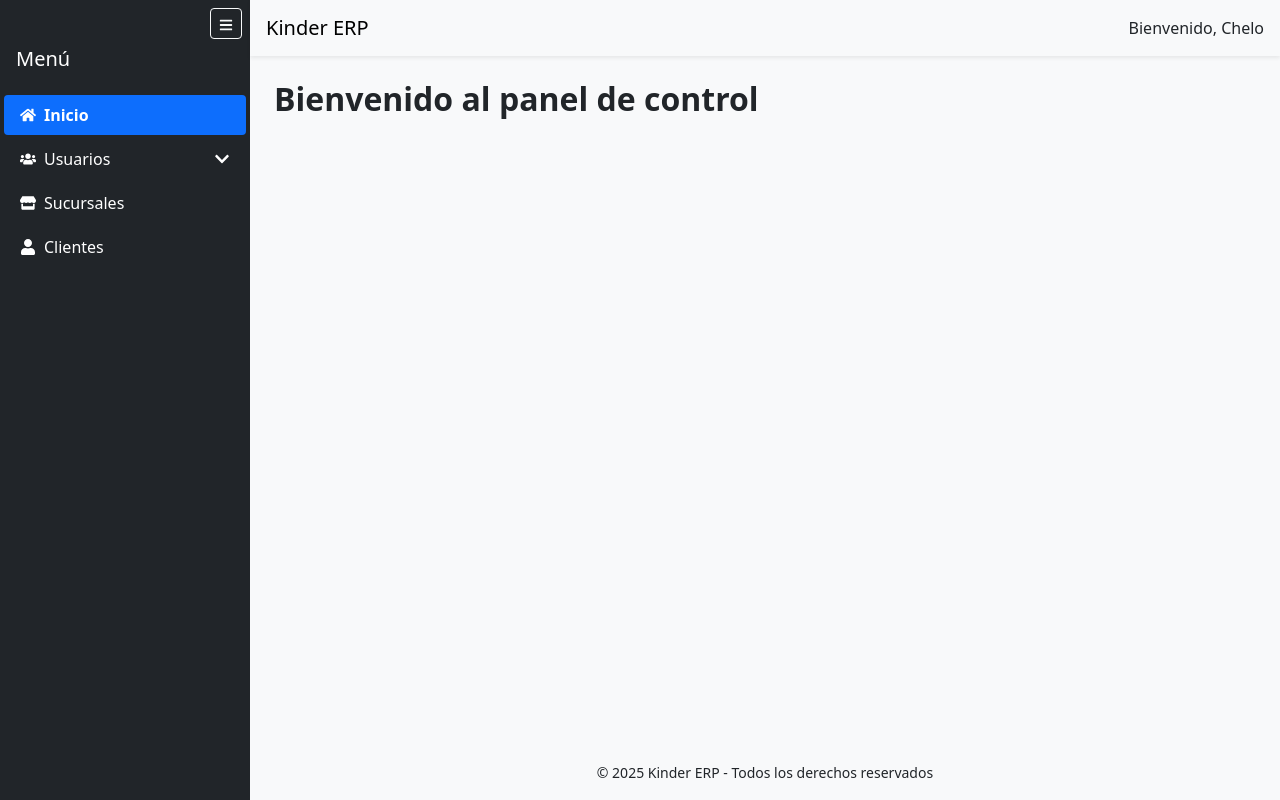
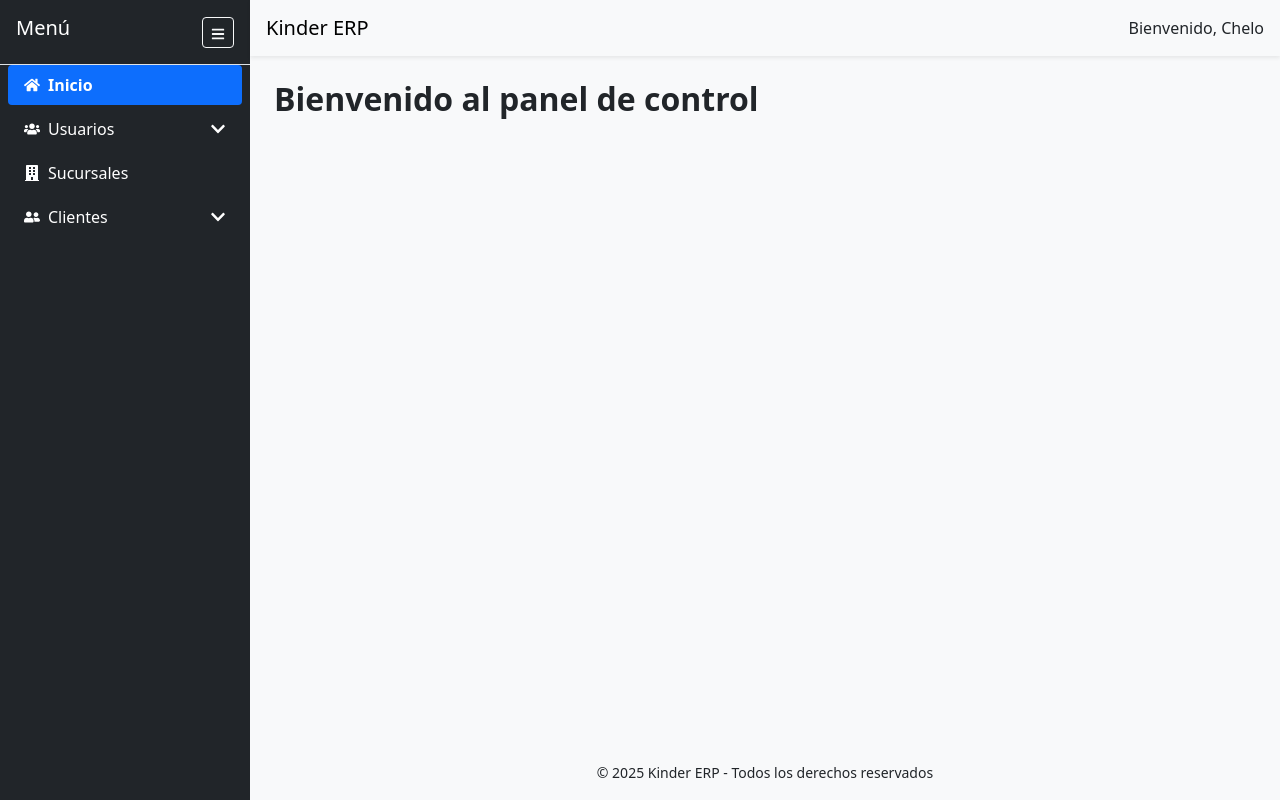
Before and after one commit to chelochambi/kinder-frontend, a React (Vite) app: page / in a window 1280 px wide. Built offline with nearby package versions, Linux system fonts and the light colour scheme.

Commit message:
sidebar modificado y corregido

```diff
--- a/src/components/Sidebar.jsx
+++ b/src/components/Sidebar.jsx
@@ -1,92 +1,57 @@
 import { useState, useEffect } from "react";
 import { Link, useLocation } from "react-router-dom";
-import { FaHome, FaUsers, FaStore, FaUser, FaChevronDown, FaChevronUp, FaBars } from "react-icons/fa";
-import "../assets/css/sidebar.css"; // Archivo con estilos personalizados
+import { FaBars, FaChevronDown, FaChevronUp } from "react-icons/fa";
+import { menuItems } from "../data/menuItems";
 
 export default function Sidebar() {
+  const [isCollapsed, setIsCollapsed] = useState(false);
+  const [openMenus, setOpenMenus] = useState([]); // para controlar submenús abiertos
   const location = useLocation();
 
-  // Estado para sidebar colapsado o no
-  const [isCollapsed, setIsCollapsed] = useState(false);
-
-  // Estado para controlar qué menús padres están abiertos
-  const [openMenus, setOpenMenus] = useState([]);
-
-  // Menú con íconos, rutas y submenús
-  const menuItems = [
-    { id: 1, label: "Inicio", icon: FaHome, path: "/" },
-    {
-      id: 2,
-      label: "Usuarios",
-      icon: FaUsers,
-      subMenus: [
-        { id: 21, label: "Roles", path: "/roles" },
-        { id: 22, label: "Usuarios", path: "/usuarios" },
-      ],
-    },
-    { id: 3, label: "Sucursales", icon: FaStore, path: "/sucursales" },
-    { id: 4, label: "Clientes", icon: FaUser, path: "/clientes" },
-  ];
-
-  // Abrir automáticamente el menú padre si la ruta actual es un submenú
+  // Al cargar el componente o cambiar ruta, abrir automáticamente el submenú correspondiente
   useEffect(() => {
-    // Buscar qué menús padres tienen un submenú activo
-    const activeParentIds = menuItems
+    // Buscar qué menús padres tienen un submenú con la ruta actual
+    const menusToOpen = menuItems
       .filter(
         (menu) =>
           menu.subMenus &&
-          menu.subMenus.some((sm) => sm.path === location.pathname)
+          menu.subMenus.some((sub) => sub.path === location.pathname)
       )
       .map((menu) => menu.id);
 
-    setOpenMenus(activeParentIds);
+    setOpenMenus(menusToOpen);
   }, [location.pathname]);
 
   // Función para abrir/cerrar submenú
   const toggleSubMenu = (id) => {
-    if (openMenus.includes(id)) {
-      setOpenMenus(openMenus.filter((openId) => openId !== id));
-    } else {
-      setOpenMenus([...openMenus, id]);
-    }
+    setOpenMenus((prev) =>
+      prev.includes(id) ? prev.filter((item) => item !== id) : [...prev, id]
+    );
   };
-
-  // Toggle colapsar sidebar
-  const toggleSidebar = () => setIsCollapsed(!isCollapsed);
 
   return (
     <div
-      className={`bg-dark text-white d-flex flex-column ${
-        isCollapsed ? "sidebar-collapsed" : ""
-      }`}
-      style={{ width: isCollapsed ? "70px" : "250px", minHeight: "100vh" }}
+      className={`bg-dark text-white min-vh-100 d-flex flex-column`}
+      style={{ width: isCollapsed ? "80px" : "250px", transition: "width 0.3s" }}
     >
-      {/* Botón para colapsar */}
-      <div className="d-flex justify-content-end p-2">
+      <div className="p-3 border-bottom d-flex justify-content-between align-items-center">
+        {!isCollapsed && <h5>Menú</h5>}
         <button
-          onClick={toggleSidebar}
-          className="btn btn-sm btn-outline-light"
-          aria-label="Toggle sidebar"
+          className="btn btn-outline-light btn-sm"
+          onClick={() => setIsCollapsed(!isCollapsed)}
+          aria-label={isCollapsed ? "Expandir menú" : "Colapsar menú"}
         >
           <FaBars />
         </button>
       </div>
 
-      {/* Título (oculto si colapsado) */}
-      {!isCollapsed && (
-        <h5 className="px-3 mb-4" style={{ userSelect: "none" }}>
-          Menú
-        </h5>
-      )}
-
-      {/* Lista de menús */}
-      <ul className="nav flex-column gap-1 px-1">
+      <ul className="nav flex-column gap-1 flex-grow-1 px-2">
         {menuItems.map(({ id, label, icon: Icon, path, subMenus }) => {
-          // Determinar si el menú padre está activo o su submenú está activo
+          // Detectar si el menú padre está activo (ruta igual o alguna ruta hija coincide)
           const isActiveParent =
             (path && location.pathname === path) ||
-            (subMenus &&
-              subMenus.some((sm) => sm.path === location.pathname));
+            (subMenus && subMenus.some((sm) => sm.path === location.pathname));
+
           const isOpen = openMenus.includes(id);
 
           return (
@@ -104,10 +69,10 @@ export default function Sidebar() {
                       <Icon />
                       {!isCollapsed && <span className="ms-2">{label}</span>}
                     </span>
-                    {!isCollapsed &&
-                      (isOpen ? <FaChevronUp /> : <FaChevronDown />)}
+                    {!isCollapsed && (isOpen ? <FaChevronUp /> : <FaChevronDown />)}
                   </button>
 
+                  {/* Submenús */}
                   {isOpen && !isCollapsed && (
                     <ul className="nav flex-column ms-4 mt-1">
                       {subMenus.map(({ id: subId, label: subLabel, path: subPath }) => {
@@ -116,9 +81,7 @@ export default function Sidebar() {
                           <li key={subId} className="nav-item">
                             <Link
                               to={subPath}
-                              className={`nav-link text-white ${
-                                isActiveSub ? "active" : ""
-                              }`}
+                              className={`nav-link text-white ${isActiveSub ? "active" : ""}`}
                             >
                               {subLabel}
                             </Link>
```
